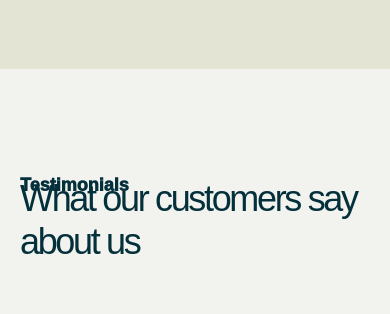
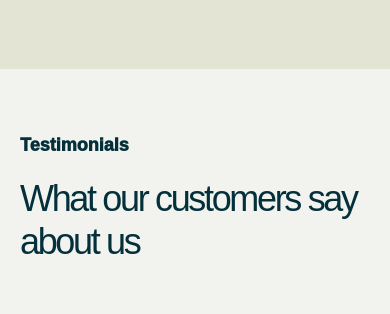
Before and after one commit to stevemensah333-rgb/koranco-website, a Next.js app in the folder candidate/: page / in a window 390 px wide. Shown: the part 7143-7457 px from the top of the page. Built offline with nearby package versions, Linux system fonts and the light colour scheme; a web font is replaced by a local one.

Commit message:
Fix testimonial heading spacing
Co-authored-by: arena-agent <297053741+arena-agent@users.noreply.github.com>

```diff
--- a/candidate/src/components/testimonials-section/TestimonialsSection.module.css
+++ b/candidate/src/components/testimonials-section/TestimonialsSection.module.css
@@ -21,7 +21,7 @@
 }
 
 .eyebrow {
-  margin: 40px 0 0;
+  margin: 0;
   color: #04303b;
   font-size: 18px;
   line-height: 1.78;
@@ -29,7 +29,7 @@
 
 .intro h2 {
   width: 529px;
-  margin: -20px 0 0;
+  margin: 20px 0 0;
   color: #04303b;
   font-size: 52px;
   font-weight: 400;
@@ -191,7 +191,7 @@
 
   .intro h2 {
     width: 529px;
-    margin-top: -24px;
+    margin-top: 16px;
     font-size: 36px;
     line-height: 1.2;
   }
@@ -277,13 +277,9 @@
     width: 350px;
   }
 
-  .eyebrow {
-    margin-top: 40px;
-  }
-
   .intro h2 {
     width: 350px;
-    margin-top: -24px;
+    margin-top: 16px;
     font-size: 36px;
     line-height: 1.2;
   }
```
